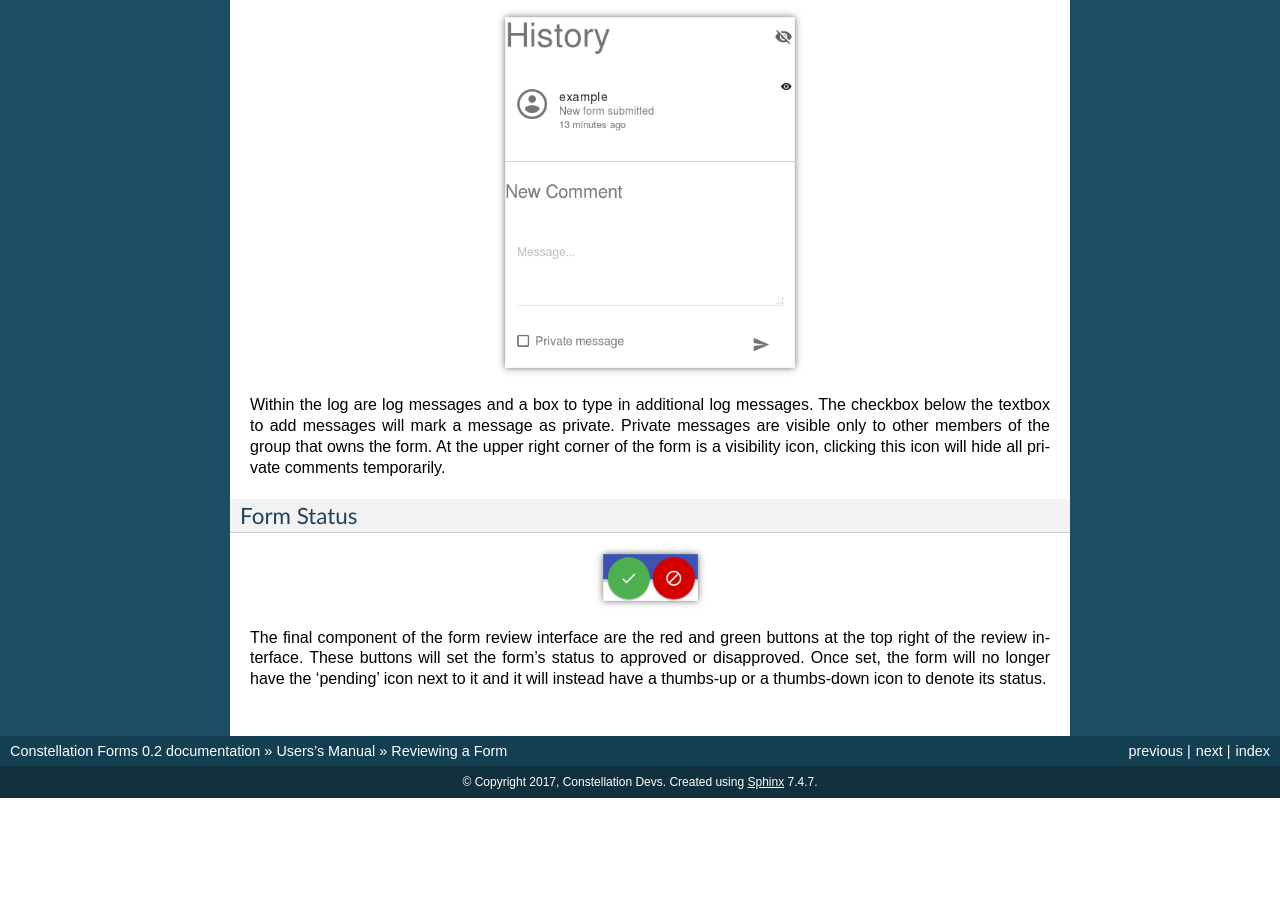
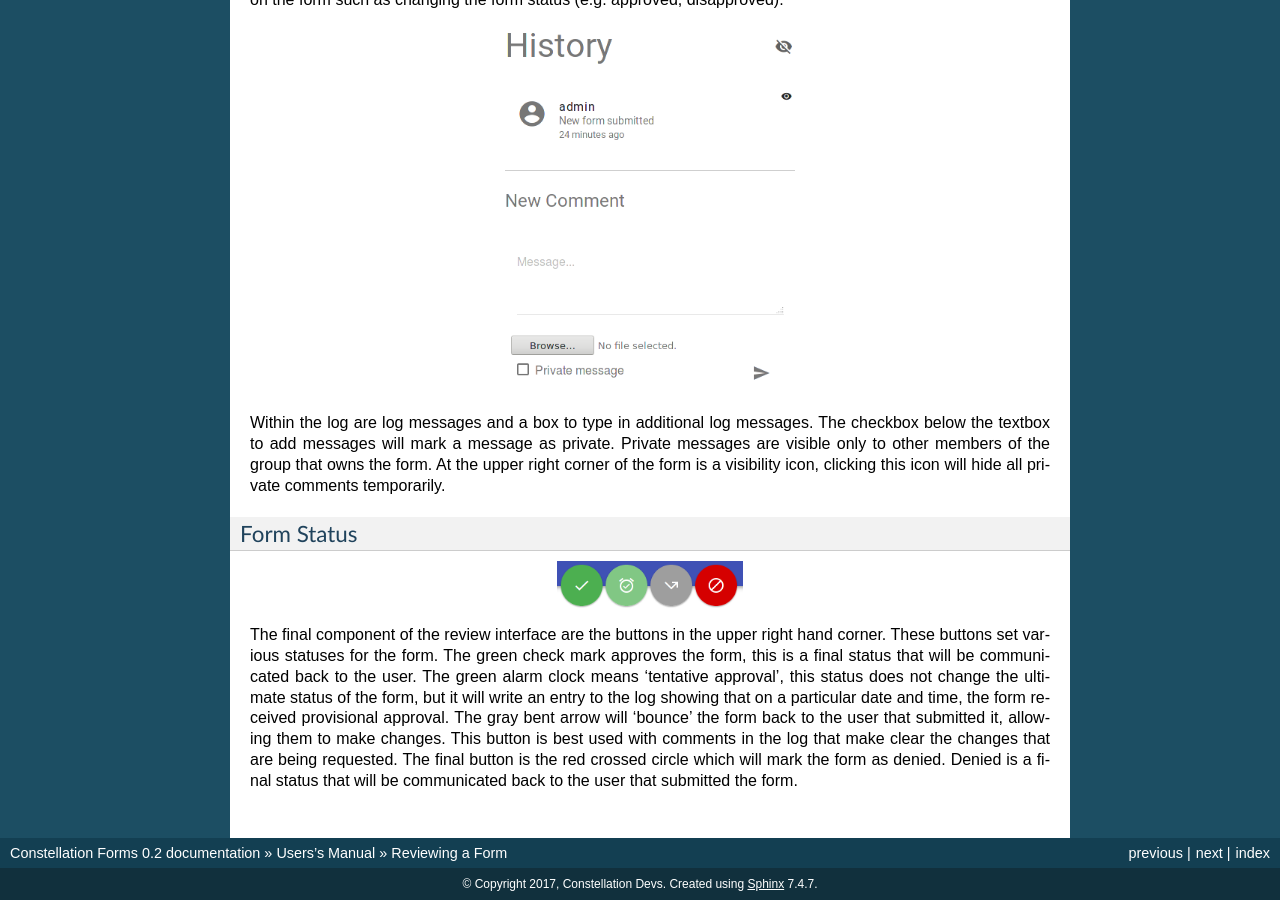
Before and after one commit to ConstellationApps/Forms, a Sphinx documentation site: the page built from docs/user/form-review.rst, in a window 1280 px wide and 900 px high, scrolled down 2097 px. Built offline with Sphinx 7.4.7, drawn with Linux system fonts in a browser that asks for light colours; before the commit the page ends 2895 px from its top, so only the background shows below that.

Commit message:
Update documentation for form review interface

```diff
--- a/docs/user/form-review.rst
+++ b/docs/user/form-review.rst
@@ -77,8 +77,16 @@ Form Status
    :scale: 75%
    :align: center
 
-The final component of the form review interface are the red and green
-buttons at the top right of the review interface.  These buttons will
-set the form's status to approved or disapproved.  Once set, the form
-will no longer have the 'pending' icon next to it and it will instead
-have a thumbs-up or a thumbs-down icon to denote its status.
+The final component of the review interface are the buttons in the
+upper right hand corner.  These buttons set various statuses for the
+form.  The green check mark approves the form, this is a final status
+that will be communicated back to the user.  The green alarm clock
+means 'tentative approval', this status does not change the ultimate
+status of the form, but it will write an entry to the log showing that
+on a particular date and time, the form received provisional approval.
+The gray bent arrow will 'bounce' the form back to the user that
+submitted it, allowing them to make changes.  This button is best used
+with comments in the log that make clear the changes that are being
+requested.  The final button is the red crossed circle which will mark
+the form as denied.  Denied is a final status that will be
+communicated back to the user that submitted the form.
```
Also changed, not shown: docs/user/img/example_form_filled.png, docs/user/img/form_review_log.png, docs/user/img/form_review_status.png.
